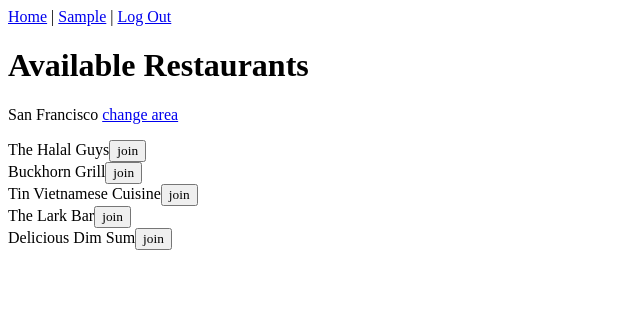
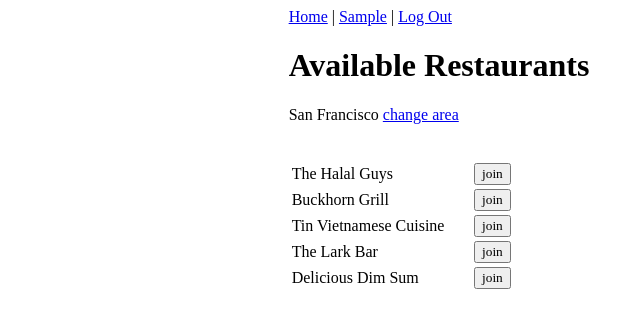
Before and after one commit to qho-queenie/together, a website: page client/index.html at #!/registration in a window 1280 px wide. Both pictures are taken after typing "Sample", "Sample", "name@example.com", "Sample", "Sample123", "Sample123" into the empty fields and a click on the button "Submit". Shown: the whole page, without its empty margins (0-644 px from the left). Drawn offline with nearby package versions, Linux system fonts and the light colour scheme; some packages are replaced by stand-ins of ours.

Commit message:
functionality mostly done

```diff
--- a/client/index.html
+++ b/client/index.html
@@ -115,6 +115,7 @@
 					poolData.peopleInPool = ~~((Math.random() * 8) + 2);
 					poolData.peopleNeededForPool = 15;
 
+					times.style.opacity = "1.0";
 					restaurant.appendChild(times);
 				};
 
@@ -126,7 +127,7 @@
 
 				$scope.joinPool = function(n){
 					if(n == 3 && poolData.restaurantName == "Delicious Dim Sum"){
-						$scope.sendEmail($scope.restaurantName, "Sun 1:00 pm", "chris.rollins.dev@gmail.com");
+						$scope.sendEmail(poolData.restaurantName, "Sun 1:00 pm", "chris.rollins.dev@gmail.com");
 						window.location = "#!/finished_pool_demo";
 					}else{
 						window.location = "#!/pool";
@@ -149,9 +150,9 @@
 
 				let logout_link = document.querySelector("#logout_and_profile");
 				if(window.location.hash === "#!/" || window.location.hash === "#!/registration"){
-					logout_link.style.display = "none";
+					logout_link.style.opacity = "0.0";
 				}else{
-					logout_link.style.display = "inline-block";
+					logout_link.style.opacity = "1.0";
 				}
 
 			}]);
@@ -162,6 +163,11 @@
 				width: 100%;
 				height: 100vh;
 				margin: 0 auto;
+				display: flex;
+				justify-content: center;
+			}
+			pre{
+				display: inline-block;
 			}
 			.popupMsg{
 				padding: 20px;
--- a/client/registration.html
+++ b/client/registration.html
@@ -37,6 +37,7 @@
   	<option value="Buddhism">Buddhist</option>
   	<option value="Muslim">Muslim</option>
   	<option value="Other">Other</option>
+  	<option value="">None</option>
   </select><br>
   <label>Age:</label><input type="text" name="age"><br>
   <hr><br>
--- a/client/restaurants.html
+++ b/client/restaurants.html
@@ -1,10 +1,55 @@
 <h1>Available Restaurants</h1>
-<p>San Francisco <a href="/!#">change area</a></p>
-<div>The Halal Guys<button ng-click="showRestaurantTimes(0)">join</button><span id="restaurantTimes0"><span></div>
-<div>Buckhorn Grill<button ng-click="showRestaurantTimes(1)">join</button><span id="restaurantTimes1"><span></div>
-<div>Tin Vietnamese Cuisine<button ng-click="showRestaurantTimes(2)">join</button><span id="restaurantTimes2"><span></div>
-<div>The Lark Bar<button ng-click="showRestaurantTimes(3)">join</button><span id="restaurantTimes3"><span></div>
-<div>Delicious Dim Sum<button ng-click="showRestaurantTimes(4)">join</button><span id="restaurantTimes4"><span></div>
+<span>San Francisco <a href="/!#">change area</a></span>
+<br><br><br>
+
+<style type="text/css">
+	.restaurantTimes{
+		min-width: 35vw;
+	}
+	.joinButton{
+		margin-left: 2vw;
+		margin-right: 2vw;
+	}
+	#times{
+		opacity: 0;
+	}
+	#times *{
+		margin-left: 10px;
+	}
+</style>
+
+<table>
+<!--   <tr>
+    <th></th>
+    <th></th>
+  </tr> -->
+  <tr>
+    <td>The Halal Guys</td>
+    <td><button class="joinButton" ng-click="showRestaurantTimes(0)">join</button></td>
+    <td class="restaurantTimes"><span id="restaurantTimes0"></span></td>
+  </tr>
+  <tr>
+    <td>Buckhorn Grill</td>
+    <td><button class="joinButton" ng-click="showRestaurantTimes(1)">join</button></td>
+    <td class="restaurantTimes"><span id="restaurantTimes1"></span></td>
+  </tr>
+  <tr>
+    <td>Tin Vietnamese Cuisine</td>
+    <td><button class="joinButton" ng-click="showRestaurantTimes(2)">join</button></td>
+    <td class="restaurantTimes"><span id="restaurantTimes2"></span></td>
+  </tr>
+  <tr>
+    <td>The Lark Bar</td>
+    <td><button class="joinButton" ng-click="showRestaurantTimes(3)">join</button></td>
+    <td class="restaurantTimes"><span id="restaurantTimes3"></span></td>
+  </tr>
+  <tr>
+    <td>Delicious Dim Sum</td>
+    <td><button class="joinButton" ng-click="showRestaurantTimes(4)">join</button></td>
+    <td class="restaurantTimes"><span id="restaurantTimes4"></span></td>
+  </tr>
+</table>
+
 
 <span id="times">
 <a ng-click="joinPool(0)" href="" id="time1"></a>
--- a/server/controllers/email_controller.js
+++ b/server/controllers/email_controller.js
@@ -20,7 +20,7 @@
 			to: req.body.email, // list of receivers
 			subject: "Together App - Your Group", // Subject line
 			text: "", // plaintext body
-			html: `<h2>You've been assigned a group for ${req.body.restaurant_name} at ${req.body.group_time}</h2>`// html body
+			html: `<h2>You've been assigned a group for ${req.body.restaurant_name} at ${req.body.group_time}</h2><br><img src="http://i.imgur.com/RD6vPQd.png" width="100px" height="100px">`// html body
 		};
 		transporter.sendMail(mailOptions, function(error, info){
 			if(error){
```
Also changed, not shown: client/login_reg.html (+3 -4 lines).
